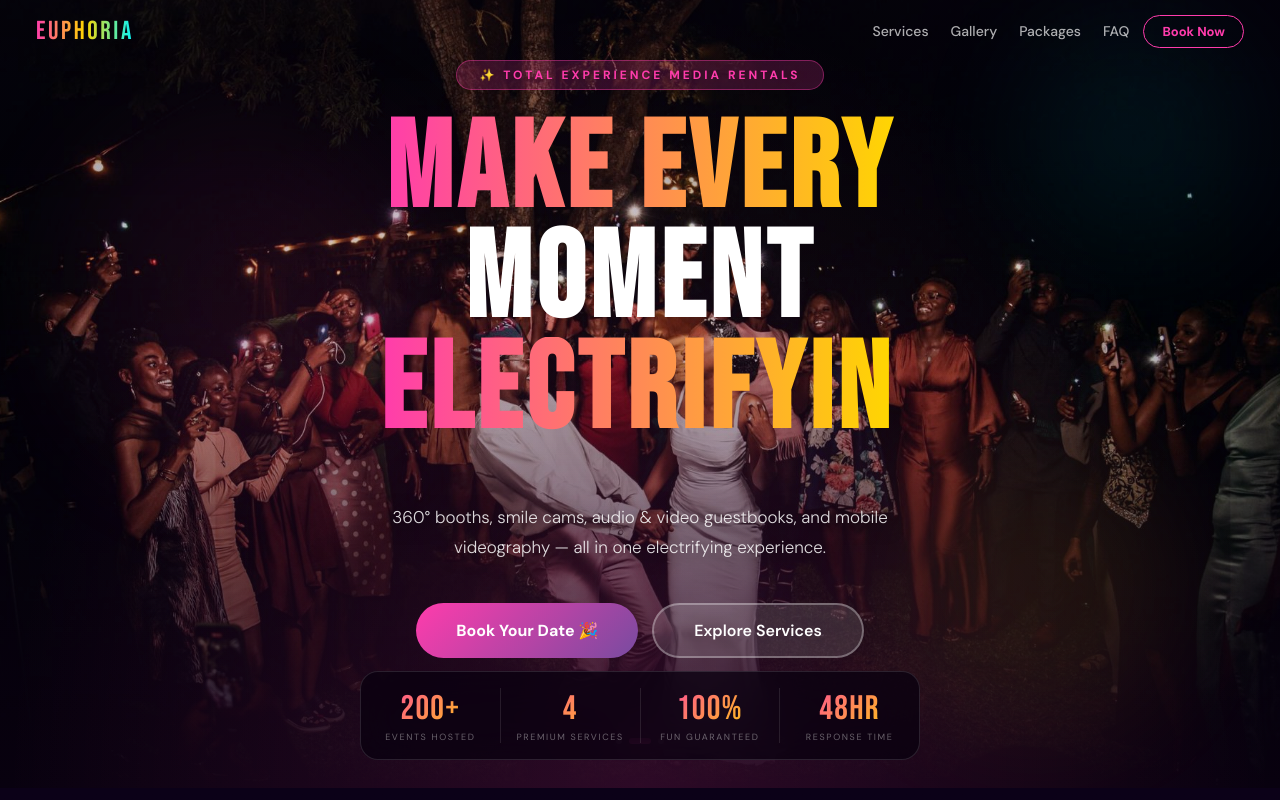
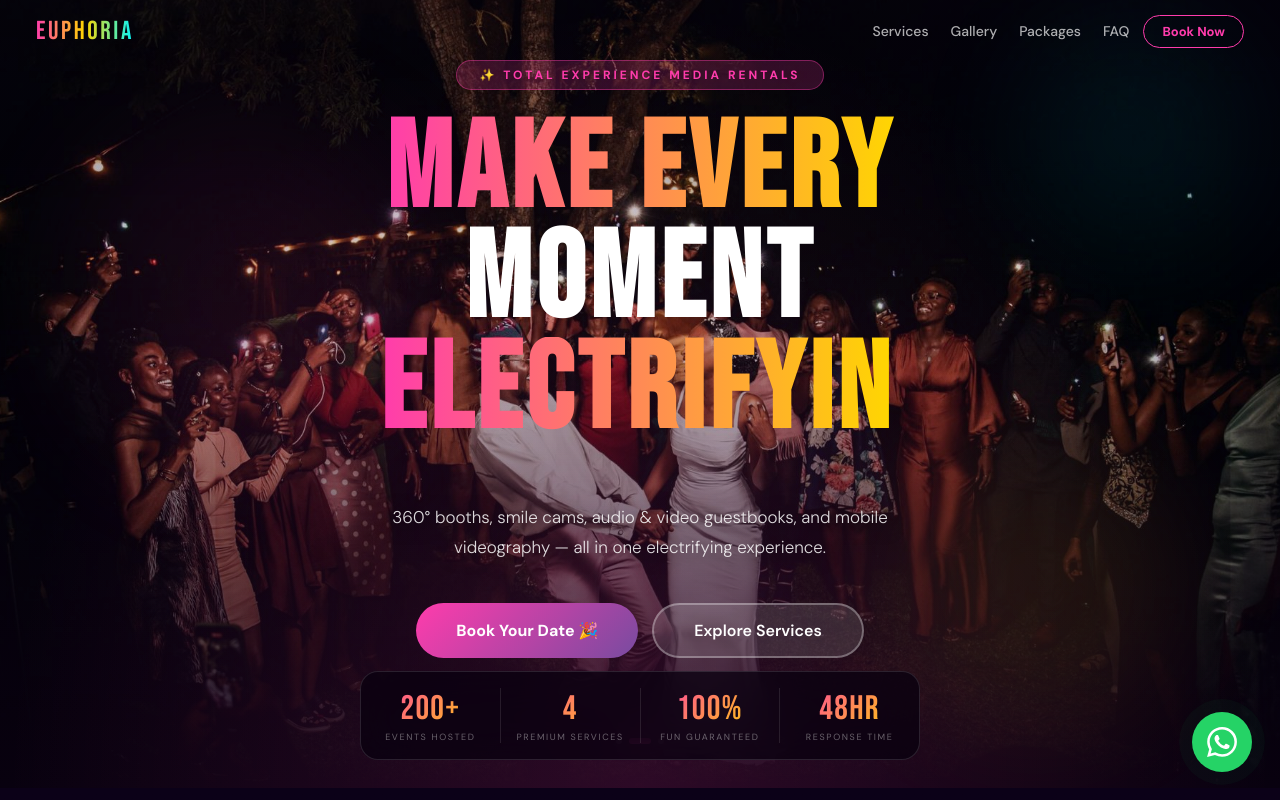
Before and after one commit to forcythe/euphoria-events, a Next.js app: page / in a window 1280 px wide. Shown: the top 800 px of the page. Built offline with nearby package versions, Linux system fonts and the light colour scheme.

Commit message:
Add WhatsApp floating bubble

```diff
--- a/src/app/page.js
+++ b/src/app/page.js
@@ -1097,6 +1097,15 @@ export default function HomePage() {
       {activeGallery && <GalleryModal galleryId={activeGallery} onClose={() => setActiveGallery(null)} />}
       {pkgModal && <PackageBookingModal pkg={pkgModal} onClose={() => setPkgModal(null)} blockedDates={blockedDates} />}
       {showTerms && <TermsModal page={showTerms} onClose={() => setShowTerms(false)} />}
+
+      {/* WhatsApp Floating Bubble */}
+      <a href="https://wa.me/2347038565517?text=Hi%20Euphoria%20Events!%20I%27d%20like%20to%20make%20an%20enquiry."
+        target="_blank" rel="noopener noreferrer" aria-label="Chat with us on WhatsApp"
+        style={{ position: 'fixed', bottom: 28, right: 28, zIndex: 9999, width: 60, height: 60, borderRadius: '50%', background: '#25D366', boxShadow: '0 4px 24px rgba(37,211,102,.5)', display: 'flex', alignItems: 'center', justifyContent: 'center', cursor: 'pointer', textDecoration: 'none', animation: 'waPulse 2s infinite' }}>
+        <svg xmlns="http://www.w3.org/2000/svg" width="30" height="30" viewBox="0 0 24 24" fill="white">
+          <path d="M17.472 14.382c-.297-.149-1.758-.867-2.03-.967-.273-.099-.471-.148-.67.15-.197.297-.767.966-.94 1.164-.173.199-.347.223-.644.075-.297-.15-1.255-.463-2.39-1.475-.883-.788-1.48-1.761-1.653-2.059-.173-.297-.018-.458.13-.606.134-.133.298-.347.446-.52.149-.174.198-.298.298-.497.099-.198.05-.371-.025-.52-.075-.149-.669-1.612-.916-2.207-.242-.579-.487-.5-.669-.51-.173-.008-.371-.01-.57-.01-.198 0-.52.074-.792.372-.272.297-1.04 1.016-1.04 2.479 0 1.462 1.065 2.875 1.213 3.074.149.198 2.096 3.2 5.077 4.487.709.306 1.262.489 1.694.625.712.227 1.36.195 1.871.118.571-.085 1.758-.719 2.006-1.413.248-.694.248-1.289.173-1.413-.074-.124-.272-.198-.57-.347m-5.421 7.403h-.004a9.87 9.87 0 01-5.031-1.378l-.361-.214-3.741.982.998-3.648-.235-.374a9.86 9.86 0 01-1.51-5.26c.001-5.45 4.436-9.884 9.888-9.884 2.64 0 5.122 1.03 6.988 2.898a9.825 9.825 0 012.893 6.994c-.003 5.45-4.437 9.884-9.885 9.884m8.413-18.297A11.815 11.815 0 0012.05 0C5.495 0 .16 5.335.157 11.892c0 2.096.547 4.142 1.588 5.945L.057 24l6.305-1.654a11.882 11.882 0 005.683 1.448h.005c6.554 0 11.89-5.335 11.893-11.893a11.821 11.821 0 00-3.48-8.413z"/>
+        </svg>
+      </a>
     </>
   );
 }
```
